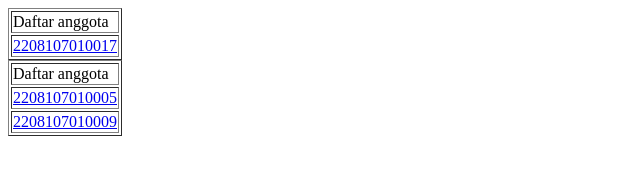
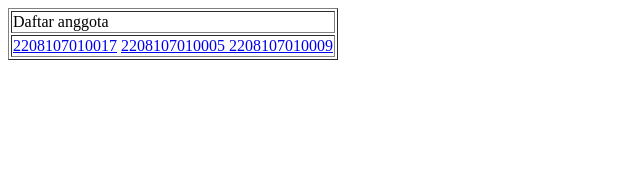
Before and after one commit to Iffatunnisaa/INF206-2024-A3-DroughtGuard, a plain HTML site: page index.html in a window 1280 px wide. Shown: the whole page, without its empty margins (0-640 px from the left). Drawn offline with Linux system fonts and the light colour scheme.

Commit message:
Update index.html

```diff
--- a/index.html
+++ b/index.html
@@ -8,23 +8,7 @@
 <tr><td>Daftar anggota</td></tr>
 <tr><td>
     <a href = "2208107010017.html">2208107010017<a/>
-</td></tr>
-</table>
-</body>
-</html>
-
-<!DOCTYPE html>
-<html>
-<head>
-<title>Utama – Admin</title>
-</head>
-<body>
-<table border=”0”>
-<tr><td>Daftar anggota</td></tr>
-<tr><td>
     <a href= "2208107010005.html"> 2208107010005 </a>
-</td></tr>
-<tr><td>
     <a href = "2208107010009.html"> 2208107010009 </a>
 </td></tr>
 </table>
```
